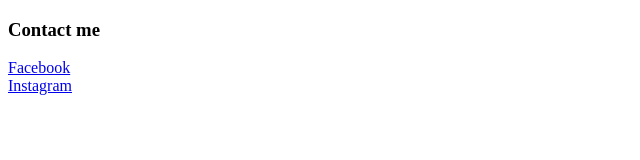
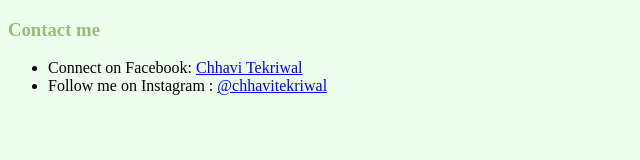
Before and after one commit to chhavitekriwal/cv, a plain HTML site: page ContactMe.html in a window 1280 px wide. Shown: the whole page, without its empty margins (0-640 px from the left). Drawn offline with Linux system fonts and the light colour scheme.

Commit message:
Add files via upload

```diff
--- a/ContactMe.html
+++ b/ContactMe.html
@@ -3,10 +3,13 @@
   <head>
     <meta charset="utf-8">
     <title>Contact me</title>
+    <link rel="stylesheet" href="css/styles.css">
   </head>
   <body>
     <h3>Contact me</h3>
-    <a href="https://www.facebook.com/chhavi.tekriwal.52/">Facebook</a><br>
-    <a href="https://www.instagram.com/chhavitekriwal/">Instagram</a>
+    <ul>
+      <li>Connect on Facebook: <a href="https://www.facebook.com/chhavi.tekriwal.52/">Chhavi Tekriwal</a></li>
+      <li>Follow me on Instagram : <a href="https://www.instagram.com/chhavitekriwal/">@chhavitekriwal</a></li>
+    </ul>
   </body>
 </html>
```
